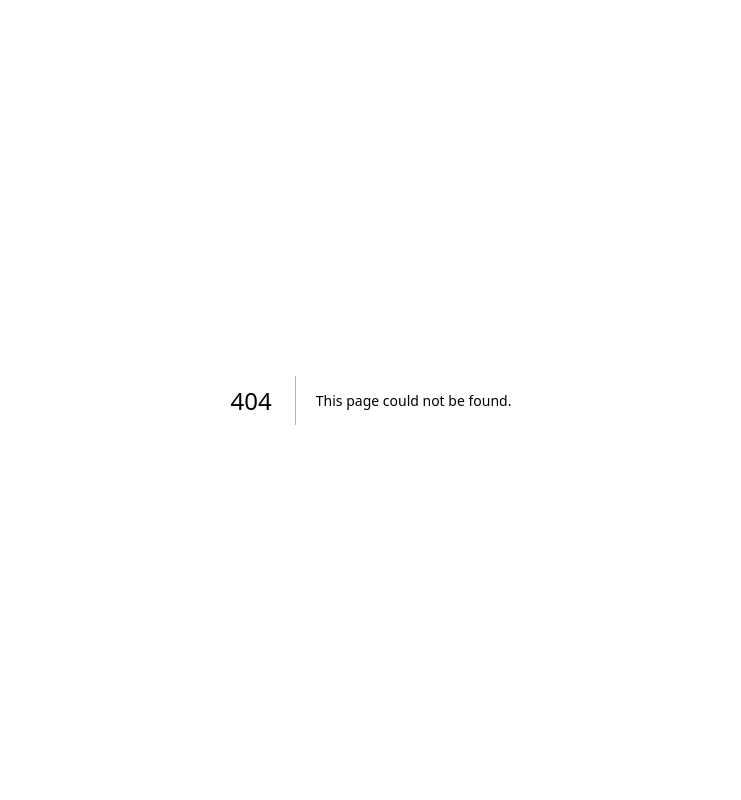
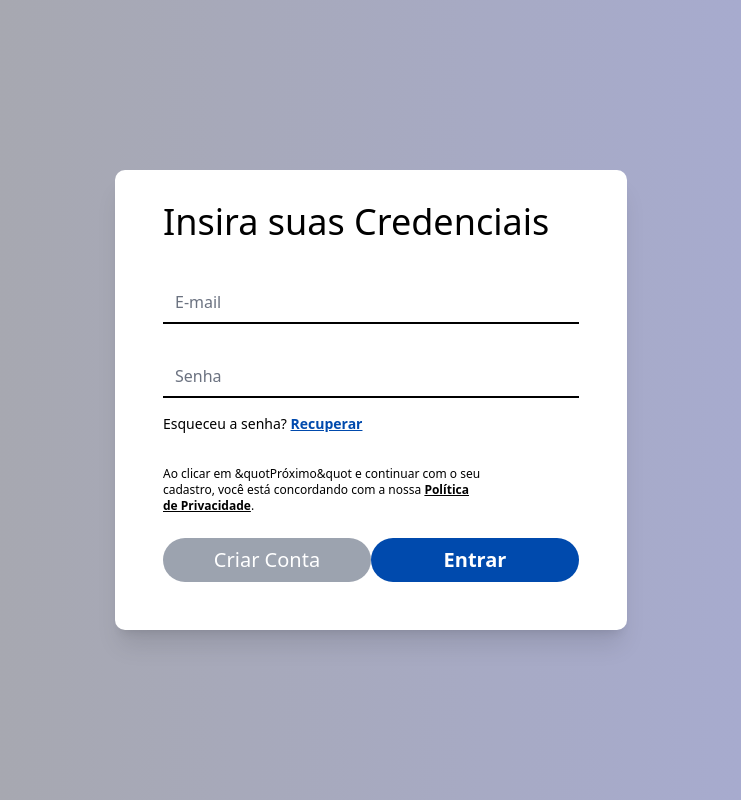
Before and after one commit to TreeSoluction/fnext-web, a Next.js app: page /login in a window 1280 px wide. Before the commit this address had no page. Shown: the whole page, without its empty margins (269-1010 px from the left). Built offline with nearby package versions, Linux system fonts and the light colour scheme; no server answers.

Commit message:
login page added

```diff
--- /dev/null
+++ b/src/app/login/page.tsx
@@ -0,0 +1,114 @@
+"use client";
+
+import React from "react";
+import { useForm } from "react-hook-form";
+import { z } from "zod";
+import { zodResolver } from "@hookform/resolvers/zod";
+import api from "../services/api";
+import { ToastContainer } from "react-toastify";
+import "react-toastify/dist/ReactToastify.css";
+import {
+  notifyInfo,
+  notifySuccess,
+  notifyError,
+} from "../services/notification";
+import Cookies from "js-cookie";
+import { useRouter } from "next/navigation";
+import ErrorMessage from "@/components/Form/ErrorMessage";
+
+export default function Home() {
+  const LoginSchema = z.object({
+    email: z.string().email({ message: "Email Inválido!" }),
+    password: z.string().min(6, "A senha tem que ter no mínimo 6 caracteres!")
+  });
+
+  const {
+    register,
+    handleSubmit,
+    formState: { errors },
+    setValue
+  } = useForm({
+    resolver: zodResolver(LoginSchema),
+  });
+
+  function SetCookie(name: string, value: string) {
+    Cookies.set(name, value);
+  }
+
+  const resetPasswordField = () => {
+    setValue("password", null);
+  };
+
+  const onSubmit = async (data) => {
+    resetPasswordField()
+
+    notifyInfo("Entrando...");
+
+    api
+      .post("/auth/login", {
+        email: data.email,
+        password: data.password
+      })
+      .then((res) => {
+        if (res.status === 200) {
+          notifySuccess("Login Realizado!");
+          SetCookie("jwt", res.data.token);
+        }
+      })
+      .catch((err) => {
+        if (err.response.status === 404) {
+          notifyError("Usuario nao encontrado");
+          return
+        }
+
+        if (err.response.status === 401) {
+          console.log("Bateu");
+          notifyError("Senha incorreta");
+          return
+        }
+
+        notifyError("Ocorreu um erro inesperado ao servidor, tente novamente mais tarde!");
+      });
+  };
+
+  return (
+    <div className="flex w-full min-h-screen bg-gradient-to-r from-GRAY to-LOW_PURPLE items-center justify-center px-2 py-20">
+      <form
+        onSubmit={handleSubmit(onSubmit)}
+        className="flex flex-col w-full max-w-lg p-6 sm:px-12 sm:py-6 bg-white rounded-[5px] sm:rounded-[10px]  shadow-xl"
+      >
+        <h1 className="text-4xl my-2">
+          Insira suas Credenciais
+        </h1>
+        <input
+          className="mt-8 border-0 border-b-2 border-BLACK focus:ring-0"
+          type="email"
+          placeholder="E-mail"
+          {...register("email")}
+        />
+        <ErrorMessage error={errors.email} />
+        <input
+          className="mt-8 border-0 border-b-2 border-BLACK focus:ring-0"
+          type="password"
+          placeholder="Senha"
+          {...register("password")}
+        />
+        <p className="mt-4 text-sm">
+          Esqueceu a senha? <a className="text-LOW_BLUE underline font-bold" href="#">Recuperar</a>
+        </p>
+        <p className="max-w-80 text-xs mt-8">
+          Ao clicar em &quotPróximo&quot e continuar com o seu cadastro, você está concordando com a nossa <a className="text-BLACK underline font-bold" href="#">Política de Privacidade</a>.
+        </p>
+        <div>
+          <button className="mx-auto my-6 w-1/2 min-w-30 bg-gray-400 text-white text-xl py-2 rounded-[25px]">
+            Criar Conta
+          </button>
+          <button className="mx-auto my-6 w-1/2 min-w-30 bg-LOW_BLUE text-white text-xl font-bold py-2 rounded-[25px]" type="submit">
+            Entrar
+          </button>
+        </div>
+      </form >
+      <ToastContainer />
+    </div >
+  );
+}
```
